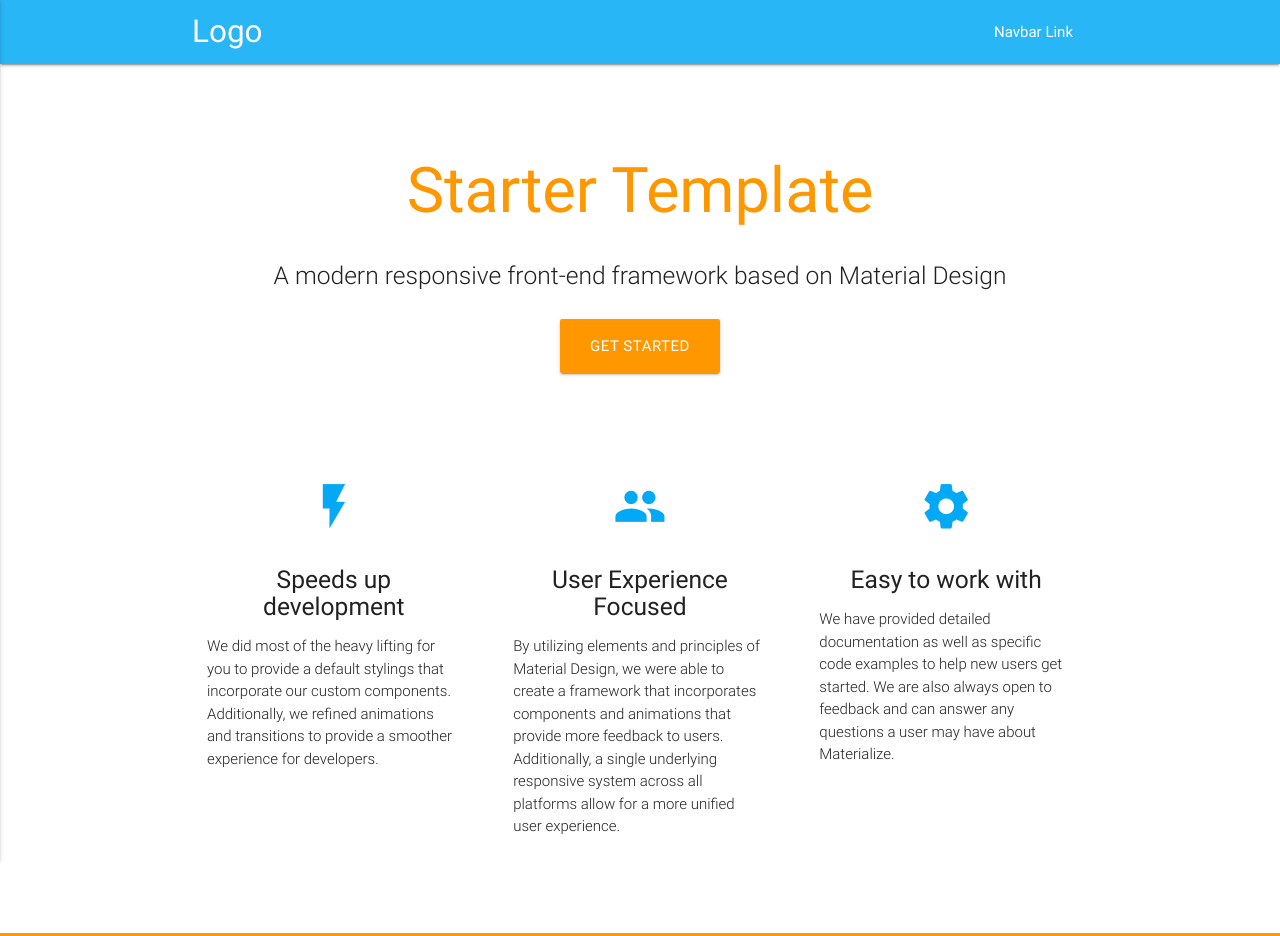
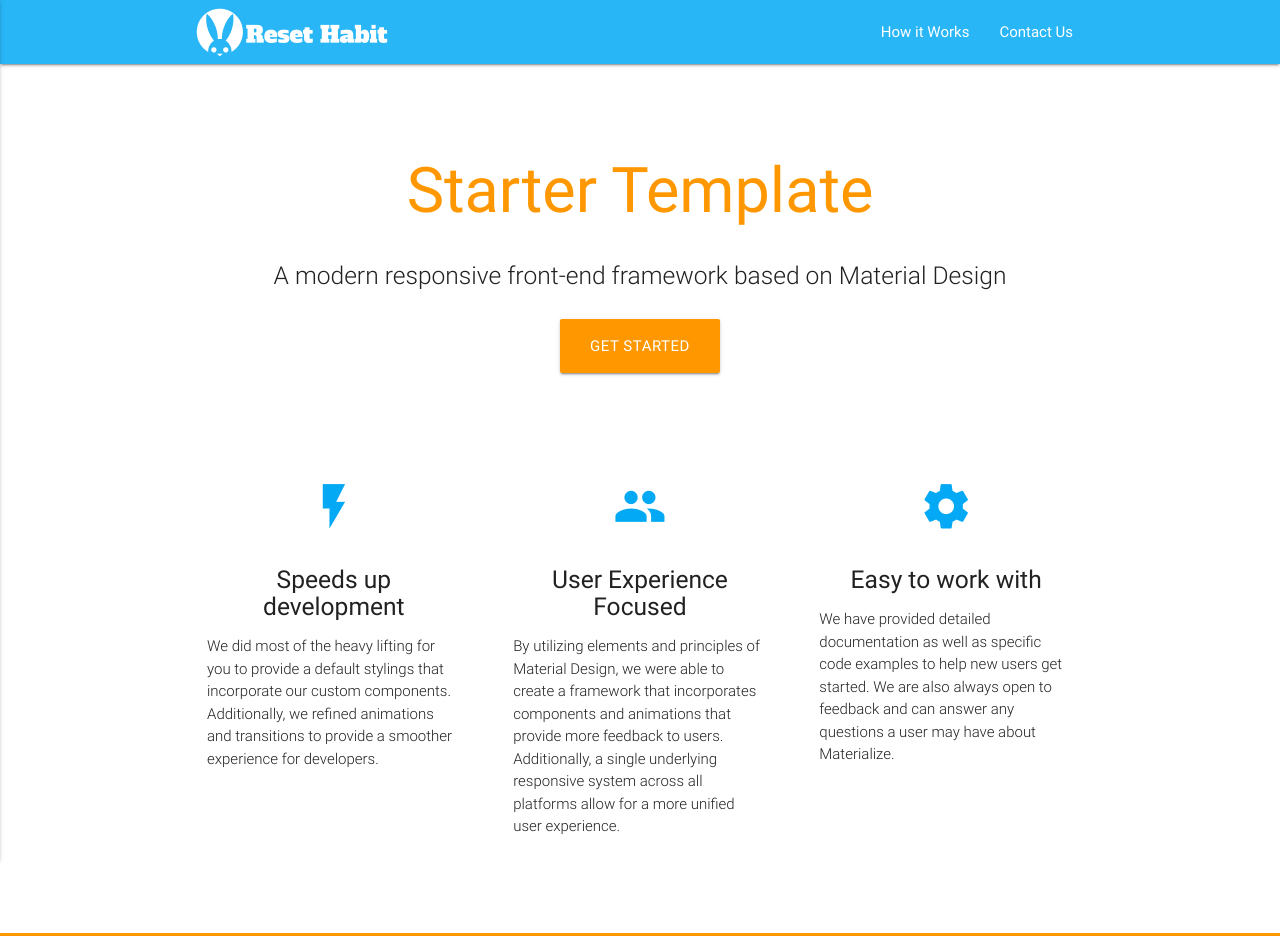
Before and after one commit to 2-u/2-u.github.io, a plain HTML site: page try-materialize-css/starter-template/index.html in a window 1280 px wide. Shown: the top 936 px of the page. Drawn offline with nearby package versions, Linux system fonts and the light colour scheme.

Commit message:
added logo

```diff
--- a/try-materialize-css/starter-template/index.html
+++ b/try-materialize-css/starter-template/index.html
@@ -12,9 +12,10 @@
 </head>
 <body>
   <nav class="light-blue lighten-1" role="navigation">
-    <div class="nav-wrapper container"><a id="logo-container" href="#" class="brand-logo">Logo</a>
+    <div class="nav-wrapper container"><a id="logo-container" href="#" class="brand-logo"><img src="images/logo_small.png"></a>
       <ul class="right hide-on-med-and-down">
-        <li><a href="#">Navbar Link</a></li>
+        <li><a href="#">How it Works</a></li>
+        <li><a href="#">Contact Us</a></li>
       </ul>
 
       <ul id="nav-mobile" class="side-nav">
```
Also changed, not shown: try-materialize-css/starter-template/images/logo_small.png (added).
